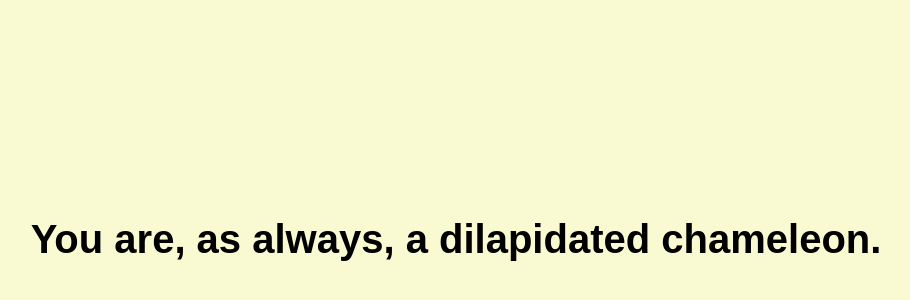
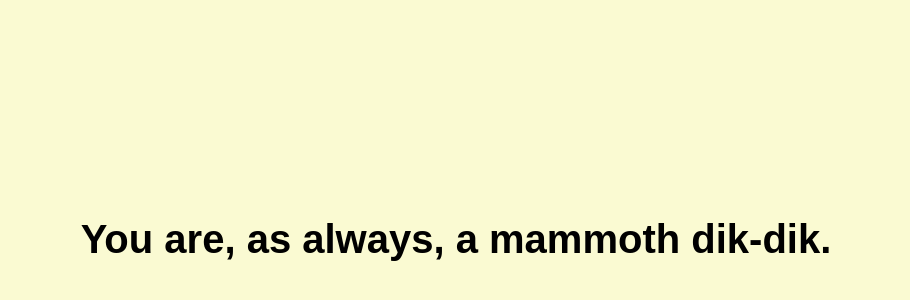
Before and after one commit to bmanderino/trainguy, a React (Create React App) app: page / in a window 1280 px wide. Shown: the part 86-386 px from the top of the page, without its empty margins (184-1094 px from the left). Built offline with nearby package versions, Linux system fonts and the light colour scheme.

Commit message:
updated animals and adjectives

```diff
--- a/public/index.html
+++ b/public/index.html
@@ -1,14 +1,12 @@
 <!DOCTYPE html>
 <html lang="en">
+
 <head>
   <meta charset="utf-8" />
   <link rel="icon" href="%PUBLIC_URL%/favicon.ico" />
   <meta name="viewport" content="width=device-width, initial-scale=1" />
   <meta name="theme-color" content="#000000" />
-    <meta
-      name="description"
-      content="Web site created using create-react-app"
-    />
+  <meta name="description" content="Web site created using create-react-app" />
   <link rel="apple-touch-icon" href="%PUBLIC_URL%/logo192.png" />
   <!--
       manifest.json provides metadata used when your web app is installed on a
@@ -24,8 +22,9 @@
       work correctly both with client-side routing and a non-root public URL.
       Learn how to configure a non-root public URL by running `npm run build`.
     -->
-    <title>React App</title>
+  <title>Have a campachoochoo on me!</title>
 </head>
+
 <body>
   <noscript>You need to enable JavaScript to run this app.</noscript>
   <div id="root"></div>
@@ -40,4 +39,5 @@
       To create a production bundle, use `npm run build` or `yarn build`.
     -->
 </body>
+
 </html>
--- a/src/library/adjectives.js
+++ b/src/library/adjectives.js
@@ -1,4 +1,385 @@
-export const adjectives = ["agoraphobic", "bashful", "dilapidated", "hungover"]
+export const adjectives = [
+  "abrupt",
+"acidic",
+"adorable",
+"adventurous",
+"aggressive",
+"agitated",
+"agoraphobic",
+"alert",
+"aloof",
+"amiable",
+"amused",
+"annoyed",
+"antsy",
+"anxious",
+"appalling",
+"appetizing",
+"apprehensive",
+"arrogant",
+"ashamed",
+"astonishing",
+"attractive",
+"average",
+"bashful",
+"batty",
+"beefy",
+"bewildered",
+"biting",
+"bitter",
+"bland",
+"blushing",
+"bored",
+"brave",
+"bright",
+"broad",
+"bulky",
+"burly",
+"charming",
+"cheeky",
+"cheerful",
+"chubby",
+"clean",
+"clear",
+"cloudy",
+"clueless",
+"clumsy",
+"colorful",
+"colossal",
+"combative",
+"comfortable",
+"condemned",
+"condescending",
+"confused",
+"contemplative",
+"convincing",
+"convoluted",
+"cooperative",
+"corny",
+"costly",
+"courageous",
+"crabby",
+"creepy",
+"crooked",
+"cruel",
+"cumbersome",
+"curved",
+"cynical",
+"dangerous",
+"dashing",
+"decayed",
+"deceitful",
+"deep",
+"defeated",
+"defiant",
+"delicious",
+"delightful",
+"depraved",
+"depressed",
+"despicable",
+"determined",
+"dilapidated",
+"diminutive",
+"disgusted",
+"distinct",
+"distraught",
+"distressed",
+"disturbed",
+"dizzy",
+"drab",
+"drained",
+"dull",
+"eager",
+"ecstatic",
+"elated",
+"elegant",
+"emaciated",
+"embarrassed",
+"enchanting",
+"encouraging",
+"energetic",
+"enormous",
+"enthusiastic",
+"envious",
+"exasperated",
+"excited",
+"exhilarated",
+"extensive",
+"exuberant",
+"fancy",
+"fantastic",
+"fierce",
+"filthy",
+"flat",
+"floppy",
+"fluttering",
+"foolish",
+"frantic",
+"fresh",
+"friendly",
+"frightened",
+"frothy",
+"frustrating",
+"funny",
+"fuzzy",
+"gaudy",
+"gentle",
+"ghastly",
+"giddy",
+"gigantic",
+"glamorous",
+"gleaming",
+"glorious",
+"gorgeous",
+"graceful",
+"greasy",
+"grieving",
+"gritty",
+"grotesque",
+"grubby",
+"grumpy",
+"handsome",
+"happy",
+"harebrained",
+"healthy",
+"helpful",
+"helpless",
+"high",
+"hollow",
+"homely",
+"horrific",
+"huge",
+"hungry",
+"hungover",
+"hurt",
+"icy",
+"ideal",
+"immense",
+"impressionable",
+"intrigued",
+"irate",
+"irritable",
+"itchy",
+"jealous",
+"jittery",
+"jolly",
+"joyous",
+"filthy",
+"flat",
+"floppy",
+"fluttering",
+"foolish",
+"frantic",
+"fresh",
+"friendly",
+"frightened",
+"frothy",
+"frustrating",
+"funny",
+"fuzzy",
+"gaudy",
+"gentle",
+"ghastly",
+"giddy",
+"gigantic",
+"glamorous",
+"gleaming",
+"glorious",
+"gorgeous",
+"graceful",
+"greasy",
+"grieving",
+"gritty",
+"grotesque",
+"grubby",
+"grumpy",
+"handsome",
+"happy",
+"harebrained",
+"healthy",
+"helpful",
+"helpless",
+"high",
+"hollow",
+"homely",
+"horrific",
+"huge",
+"hungry",
+"hurt",
+"icy",
+"ideal",
+"immense",
+"impressionable",
+"intrigued",
+"irate",
+"irritable",
+"itchy",
+"jealous",
+"jittery",
+"jolly",
+"joyous",
+"juicy",
+"jumpy",
+"kind",
+"lackadaisical",
+"large",
+"lazy",
+"lethal",
+"little",
+"lively",
+"livid",
+"lonely",
+"loose",
+"lovely",
+"lucky",
+"ludicrous",
+"macho",
+"magnificent",
+"mammoth",
+"maniacal",
+"massive",
+"melancholy",
+"melted",
+"miniature",
+"minute",
+"mistaken",
+"misty",
+"moody",
+"mortified",
+"motionless",
+"muddy",
+"mysterious",
+"narrow",
+"nasty",
+"naughty",
+"nervous",
+"nonchalant",
+"nonsensical",
+"nutritious",
+"nutty",
+"obedient",
+"oblivious",
+"obnoxious",
+"odd",
+"outrageous",
+"panicky",
+"perfect",
+"perplexed",
+"petite",
+"petty",
+"plain",
+"pleasant",
+"poised",
+"pompous",
+"precious",
+"prickly",
+"proud",
+"pungent",
+"puny",
+"quaint",
+"quizzical",
+"ratty",
+"reassured",
+"relieved",
+"repulsive",
+"responsive",
+"ripe",
+"robust",
+"rotten",
+"rotund",
+"rough",
+"round",
+"salty",
+"sarcastic",
+"scant",
+"scary",
+"scattered",
+"scrawny",
+"selfish",
+"shaggy",
+"shaky",
+"shallow",
+"sharp",
+"shiny",
+"short",
+"silky",
+"silly",
+"skinny",
+"slimy",
+"slippery",
+"small",
+"smarmy",
+"smiling",
+"smoggy",
+"smooth",
+"smug",
+"soggy",
+"solid",
+"sore",
+"sour",
+"sparkling",
+"spicy",
+"splendid",
+"spotless",
+"square",
+"stale",
+"steady",
+"steep",
+"responsive",
+"sticky",
+"stormy",
+"stout",
+"straight",
+"strange",
+"strong",
+"stunning",
+"substantial",
+"successful",
+"succulent",
+"superficial",
+"superior",
+"swanky",
+"sweet",
+"tart",
+"tasty",
+"teeny",
+"tender",
+"tense",
+"terrible",
+"testy",
+"thankful",
+"thick",
+"thoughtful",
+"thoughtless",
+"tight",
+"timely",
+"tricky",
+"trite",
+"troubled",
+"uneven",
+"unsightly",
+"upset",
+"uptight",
+"vast",
+"vexed",
+"victorious",
+"virtuous",
+"vivacious",
+"vivid",
+"wacky",
+"weary",
+"whimsical",
+"whopping",
+"wicked",
+"witty",
+"wobbly",
+"wonderful",
+"worried",
+"yummy",
+"zany",
+"zealous",
+"zippy"
+]
 
 export default {
   adjectives
--- a/src/library/animals.js
+++ b/src/library/animals.js
@@ -136,7 +136,110 @@ export const animals = [
 "komodo dragon",
 "kookaburra",
 "kudu",
-  "muskrat",
-  "platipus"]
+"ladybug",
+"lamprey",
+"lemming",
+"lemur",
+"leopard",
+"liger",
+"lion",
+"lionfish",
+"lizard",
+"llama",
+"lobster",
+"lorikeet",
+"lumpfish",
+"lungfish",
+"lynx",
+"lyrebird",
+"macaw",
+"malchi",
+"manatee",
+"marmoset",
+"marmot",
+"mayfly",
+"meerkat",
+"millipede",
+"mink",
+"mole",
+"mongoose",
+"monkey",
+"monkfish",
+"moose",
+"mosquito",
+"mouse",
+"mule",
+"muskox",
+"muskrat",
+"myna bird",
+"naked mole rat",
+"narwhal",
+"newt",
+"ocelot",
+"octopus",
+"opossum",
+"ostrich",
+"otter",
+"owl",
+"ox",
+"oyster",
+"pangolin",
+"panther",
+"parrot",
+"partridge",
+"peacock",
+"penguin",
+"pheasant",
+"pig",
+"pigeon",
+"piranha",
+"platypus",
+"polar bear",
+"polecat",
+"porcupine",
+"porpoise",
+"possum",
+"prairie dog",
+"prawn",
+"puffin",
+"puma",
+"python",
+"quail",
+"rabbit",
+"raccoon",
+"rat",
+"rattlesnake",
+"reindeer",
+"rhinoceros",
+"rooster",
+"sable",
+"salamander",
+"scorpion",
+"seagull",
+"seahorse",
+"seal",
+"shark",
+"sheep",
+"shrew",
+"shrimp",
+"sidewinder",
+"skunk",
+"sloth",
+"slug",
+"snail",
+"snake",
+"snow leopard",
+"sperm whale",
+"sponge",
+"squid",
+"squirrel",
+"starfish",
+"stingray",
+"stork",
+"sturgeon",
+"swan",
+]
 
 export default animals
+
+//T-Z coming... eventually
```
Also changed, not shown: src/logo.svg (deleted). Lines whose indentation alone changed are shown as unchanged.
